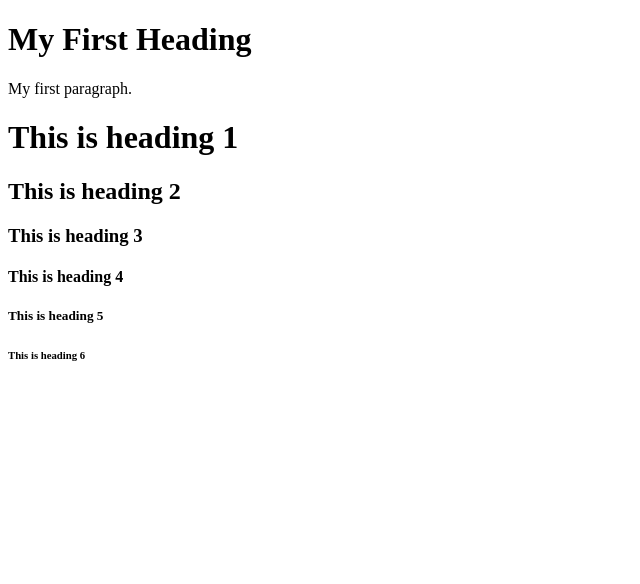
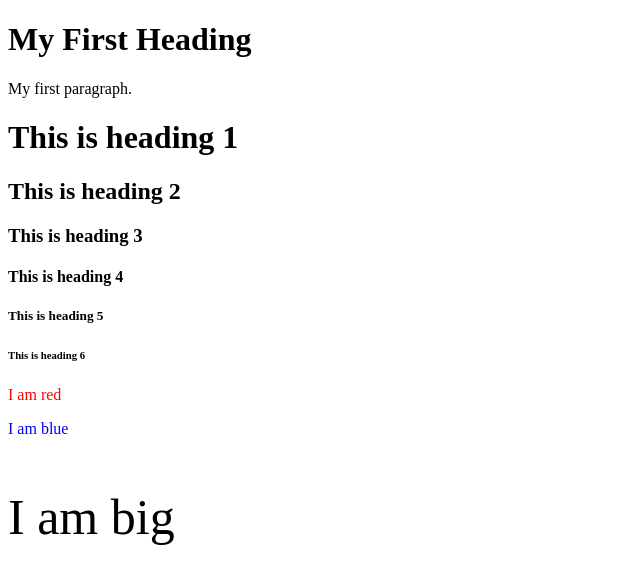
Before and after one commit to Lubomirdemsky/lubomirdemsky_web, a plain HTML site: page index.html in a window 1280 px wide. Shown: the whole page, without its empty margins (0-640 px from the left). Drawn offline with Linux system fonts and the light colour scheme.

Commit message:
index.html

```diff
--- a/index.html
+++ b/index.html
@@ -13,6 +13,10 @@
 <h5>This is heading 5</h5>
 <h6>This is heading 6</h6>
 
+<p style="color:red;">I am red</p>
+<p style="color:blue;">I am blue</p>
+<p style="font-size:50px;">I am big</p>
+
 
 </body>
 </html>
```
